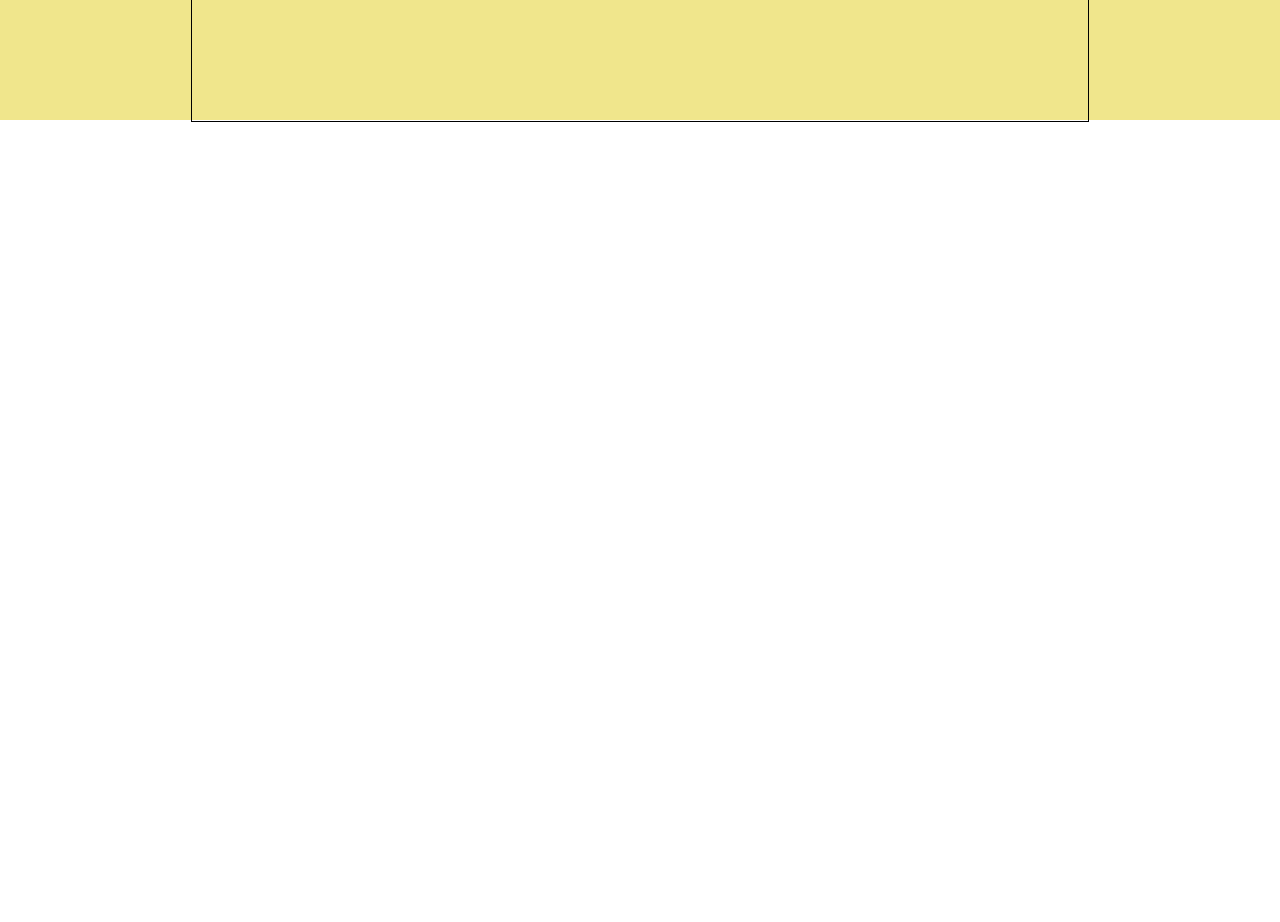
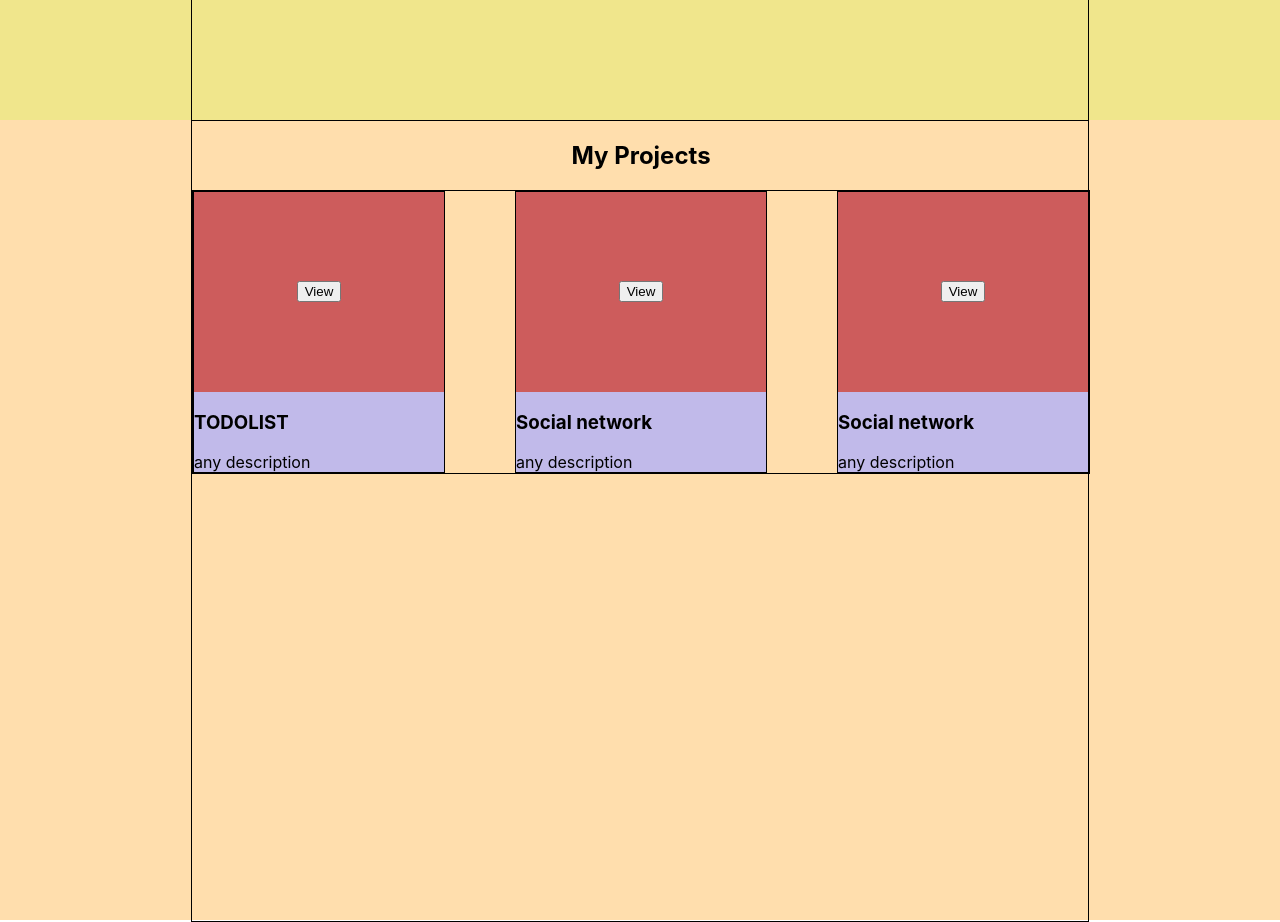
Before and after one commit to maskal2719/portfolio, a React (Create React App) app: page / in a window 1280 px wide. Shown: the part 1560-2482 px from the top of the page. Before the commit the page ends 1682 px from the top, so only its background shows below. Built offline with nearby package versions, Linux system fonts and the light colour scheme.

Commit message:
add projects

```diff
--- a/src/App.tsx
+++ b/src/App.tsx
@@ -3,6 +3,7 @@
 import {Header} from "./cmponents/Header/Header";
 import {Main} from "./cmponents/Main/Main";
 import {Skills} from "./cmponents/Skills/Skills";
+import {Projects} from "./cmponents/Projects/Projects";
 
 function App() {
     return (
@@ -10,6 +11,7 @@
             <Header/>
             <Main/>
             <Skills/>
+            <Projects/>
         </div>
     );
 }
--- /dev/null
+++ b/src/cmponents/Projects/Project/Project.module.css
@@ -0,0 +1,24 @@
+.project {
+    display: flex;
+    flex-direction: column;
+    align-items: flex-start;
+    border: 1px solid;
+    width: 250px;
+    background-color: #c1baea;
+}
+
+.img {
+    display: flex;
+    align-items: center;
+    justify-content: center;
+    width: 100%;
+    height: 200px;
+    background-color: indianred;
+}
+
+.description {
+
+}
+.projectName {
+
+}
--- /dev/null
+++ b/src/cmponents/Projects/Project/Project.tsx
@@ -0,0 +1,22 @@
+import React, {FC} from 'react';
+import style from './Project.module.css'
+
+type ProjectPropsType = {
+    projectName: string
+    description: string
+    img?: string
+}
+
+export const Project:React.FC<ProjectPropsType> = ({projectName, description, img}) => {
+    return (
+        <div className={style.project}>
+            <div className={style.img}>
+                <button>View</button>
+            </div>
+            <h3 className={style.projectName}>{projectName}</h3>
+            <div className={style.description}>
+                {description}
+            </div>
+        </div>
+    );
+};
--- /dev/null
+++ b/src/cmponents/Projects/Projects.module.css
@@ -0,0 +1,18 @@
+.skillsContainer {
+    justify-content: flex-start;
+    flex-direction: column;
+}
+
+.projects {
+    width: 100%;
+    display: flex;
+    justify-content: space-between;
+    align-items: center;
+    border: 1px solid;
+    flex-wrap: wrap;
+}
+
+.projectsBlock {
+    background-color: navajowhite;
+    height: 100vh;
+}
--- /dev/null
+++ b/src/cmponents/Projects/Projects.tsx
@@ -0,0 +1,20 @@
+import React from 'react';
+import style from './Projects.module.css'
+import styleContainer from "../../common/styles/Container.module.css";
+import {Project} from "./Project/Project";
+
+
+export const Projects = () => {
+    return (
+        <div className={style.projectsBlock}>
+            <div className={`${style.skillsContainer} ${styleContainer.container}`}>
+                <h2>My Projects</h2>
+                <div className={style.projects}>
+                    <Project projectName={'TODOLIST'} description={'any description'}/>
+                    <Project projectName={'Social network'} description={'any description'}/>
+                    <Project projectName={'Social network'} description={'any description'}/>
+                </div>
+            </div>
+        </div>
+    );
+};
```
